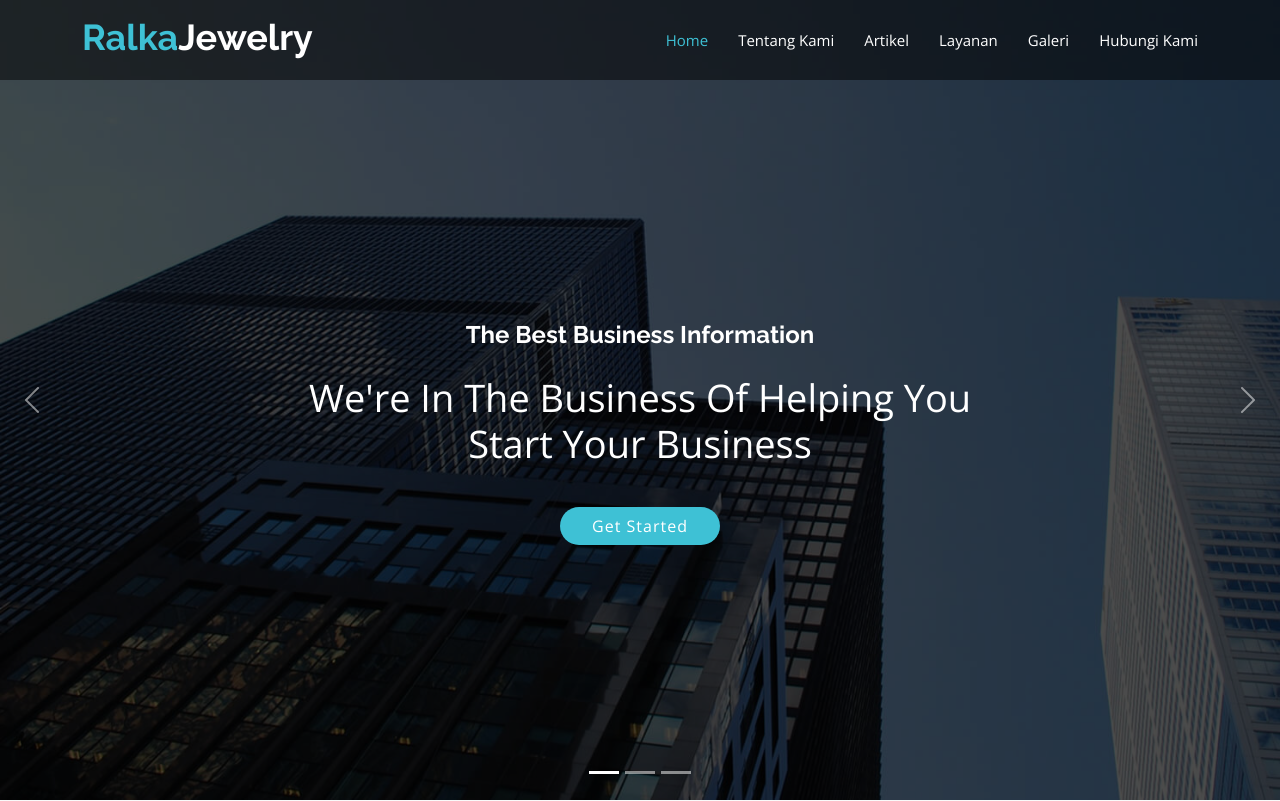
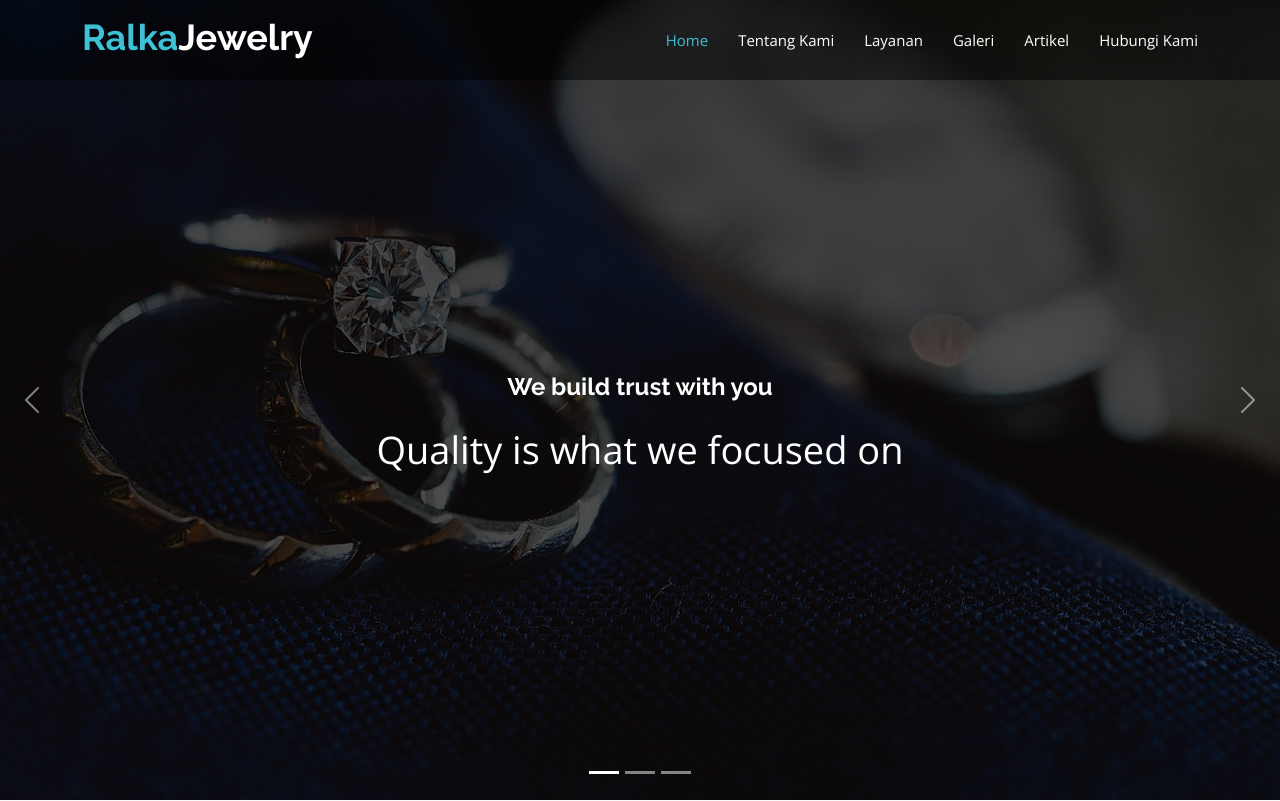
Before and after one commit to ziyadb911/ralkajewelry, a Laravel app: page / in a window 1280 px wide. Shown: the top 801 px of the page. Run offline with Laravel 8, Linux system fonts and the light colour scheme; data comes from the database, SQL or seed files in the repository.

Commit message:
fix urutan home dan post kontak

```diff
--- a/app/Http/Controllers/DashboardController.php
+++ b/app/Http/Controllers/DashboardController.php
@@ -2,9 +2,7 @@
 
 namespace App\Http\Controllers;
 
-use App\Models\CompanyInfo;
 use App\Models\CustomerResponse;
-use Illuminate\Http\Request;
 
 class DashboardController extends Controller
 {
--- a/app/Http/Controllers/HomeController.php
+++ b/app/Http/Controllers/HomeController.php
@@ -5,7 +5,10 @@ namespace App\Http\Controllers;
 use App\Models\Article;
 use App\Models\ArticleCategory;
 use App\Models\CompanyInfo;
+use App\Models\CustomerResponse;
 use App\Models\Tag;
+use DB;
+use Exception;
 use Illuminate\Http\Request;
 
 class HomeController extends Controller
@@ -46,4 +49,26 @@ class HomeController extends Controller
         ];
         return view('artikel-detail', $data);
     }
+
+    public function contact(Request $request)
+    {
+        $validated = $request->validate([
+            'name' => ["required"],
+            'phone' => ["required"],
+            'email' => ["nullable"],
+            'message' => ["nullable"],
+        ], [
+            'name.required' => 'Nama tidak boleh kosong.',
+            'phone.required' => 'No. Handphone tidak boleh kosong.',
+        ]);
+        DB::beginTransaction();
+        try {
+            $article = CustomerResponse::create($validated);
+            DB::commit();
+            return response('OK', 200);
+        } catch (Exception $e) {
+            DB::rollback();
+            return response('Terjadi kesalahan saat mengirim data, silahkan coba lagi', 500);
+        }
+    }
 }
--- a/resources/views/home.blade.php
+++ b/resources/views/home.blade.php
@@ -19,36 +19,30 @@
 
                 <div class="carousel-inner" role="listbox">
 
-                    <div class="carousel-item active" style="background-image: url({{ URL::asset('/img/hero-carousel/1') }}.jpg)">
+                    <div class="carousel-item active" style="background-image: url({{ URL::asset('/img/bg-login') }}.jpg)">
                         <div class="carousel-container">
                             <div class="container">
-                                <h2 class="animate__animated animate__fadeInDown">The Best Business Information </h2>
-                                <p class="animate__animated animate__fadeInUp">We're In The Business Of Helping You
-                                    Start Your Business</p>
-                                <a href="#about" class="btn-get-started scrollto animate__animated animate__fadeInUp">Get
-                                    Started</a>
+                                <h2 class="animate__animated animate__fadeInDown">We build trust with you</h2>
+                                <p class="animate__animated animate__fadeInUp" style="font">Quality is what we focused on</p>
                             </div>
                         </div>
                     </div>
 
-                    <div class="carousel-item" style="background-image: url({{ URL::asset('/img/hero-carousel/2') }}.jpg)">
+                    <div class="carousel-item" style="background-image: url({{ URL::asset('/img/bg-login') }}.jpg)">
                         <div class="carousel-container">
                             <div class="container">
-                                <h2 class="animate__animated animate__fadeInDown">At vero eos et accusamus</h2>
-                                <p class="animate__animated animate__fadeInUp">Helping Business Security & Peace of Mind
-                                    for Your Family</p>
-                                <a href="#about" class="btn-get-started scrollto animate__animated animate__fadeInUp">Get
-                                    Started</a>
+                                <h2 class="animate__animated animate__fadeInDown">No fake diamonds here</h2>
+                                <p class="animate__animated animate__fadeInUp">Purity is our main purpose</p>
                             </div>
                         </div>
                     </div>
 
-                    <div class="carousel-item" style="background-image: url({{ URL::asset('/img/hero-carousel/3') }}.jpg)">
+                    <div class="carousel-item" style="background-image: url({{ URL::asset('/img/bg-login') }}.jpg)">
                         <div class="carousel-container">
                             <div class="container">
-                                <h2 class="animate__animated animate__fadeInDown">Temporibus autem quibusdam</h2>
-                                <p class="animate__animated animate__fadeInUp">Beatae vitae dicta sunt explicabo. Nemo
-                                    enim ipsam voluptatem</p>
+                                <h2 class="animate__animated animate__fadeInDown">Apreciate yourself</h2>
+                                <p class="animate__animated animate__fadeInUp">You will never find diamonds that are perfect.
+                                    But you always find diamonds that are perfectly yours</p>
                                 <a href="#about" class="btn-get-started scrollto animate__animated animate__fadeInUp">Get
                                     Started</a>
                             </div>
@@ -614,8 +608,8 @@
                 <div class="row">
                     <div class="col-lg-12 col-md-12 col-sm-12 col-xs=12">
                         <div class="suscribe-text text-center">
-                            <h3>Baca Semua Artikel</h3>
-                            <a class="sus-btn" href="#">Artikel</a>
+                            <h3>Artikel Lebih Lengkap</h3>
+                            <a class="sus-btn" href="{{ route('artikel') }}">Baca Semua</a>
                         </div>
                     </div>
                 </div>
--- a/resources/views/layouts/navbar.blade.php
+++ b/resources/views/layouts/navbar.blade.php
@@ -12,9 +12,9 @@
             <ul>
                 <li><a class="nav-link scrollto{{ Request::routeIs('home') ? ' active ' : '' }}" href="#hero">Home</a></li>
                 <li><a class="nav-link scrollto" href="#about">Tentang Kami</a></li>
-                <li><a class="{{ Request::routeIs('artikel*') ? 'active ' : '' }}"href="{{ route('artikel') }}">Artikel</a></li>
                 <li><a class="nav-link scrollto" href="#services">Layanan</a></li>
                 <li><a class="nav-link scrollto" href="#portfolio">Galeri</a></li>
+                <li><a class="nav-link scrollto" href="#blog">Artikel</a></li>
                 <li><a class="nav-link scrollto" href="#contact">Hubungi Kami</a></li>
             </ul>
             <i class="bi bi-list mobile-nav-toggle"></i>
--- a/routes/web.php
+++ b/routes/web.php
@@ -7,6 +7,7 @@ use Illuminate\Support\Facades\Route;
 // ---------------START UMUM---------------
 // home
 Route::get('/', [HomeController::class, 'index'])->name('home');
+Route::post('/kontak', [HomeController::class, 'contact'])->name('kontak');
 
 // artikel
 Route::get('/artikel', [HomeController::class, 'artikel'])->name('artikel');
```
Also changed, not shown: other parts of resources/views/home.blade.php (+5 -6 lines).
